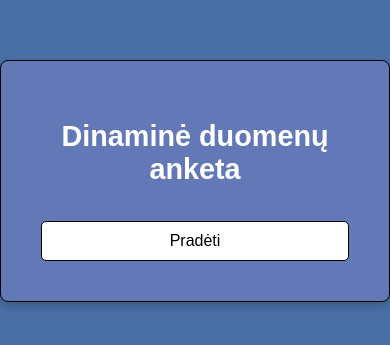
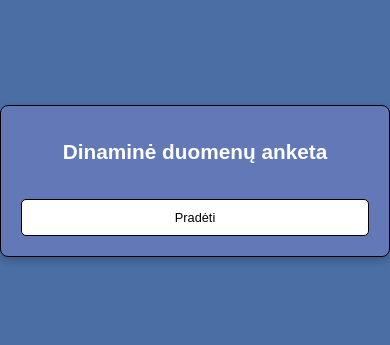
Before and after one commit to Kaspa06/Dynamic-Survey-Data-VU, a plain HTML site: page index.html in a window 390 px wide. Shown: the part 241-586 px from the top of the page. Drawn offline with Linux system fonts and the light colour scheme.

Commit message:
Update style.css

```diff
--- a/style.css
+++ b/style.css
@@ -86,3 +86,64 @@ body {
     font-size: 1em;
     margin-top: 10px;
 }
+
+@media (max-width: 768px) {
+    #welcome-screen,
+    #survey-form {
+        width: 90%;
+        padding: 30px;
+    }
+
+    #welcome-screen h1,
+    #survey-form h1 {
+        font-size: 1.5em;
+    }
+
+    #welcome-screen button,
+    #survey-form button,
+    #survey-form input[type="submit"] {
+        font-size: 0.9em;
+    }
+}
+
+/* For screens with max width of 480px (small tablets and large phones) */
+@media (max-width: 480px) {
+    #welcome-screen,
+    #survey-form {
+        padding: 20px;
+    }
+
+    #welcome-screen h1,
+    #survey-form h1 {
+        font-size: 1.3em;
+    }
+
+    #welcome-screen button,
+    #survey-form button,
+    #survey-form input[type="submit"] {
+        font-size: 0.8em;
+    }
+}
+
+/* For screens with max width of 320px (small phones) */
+@media (max-width: 320px) {
+    #welcome-screen,
+    #survey-form {
+        padding: 15px;
+    }
+
+    #welcome-screen h1,
+    #survey-form h1 {
+        font-size: 1.1em;
+    }
+
+    #welcome-screen button,
+    #survey-form button,
+    #survey-form input[type="submit"] {
+        font-size: 0.7em;
+    }
+
+    #progress-message {
+        font-size: 0.9em;
+    }
+}
```
